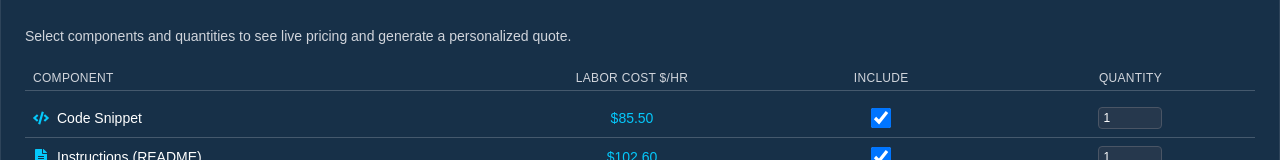
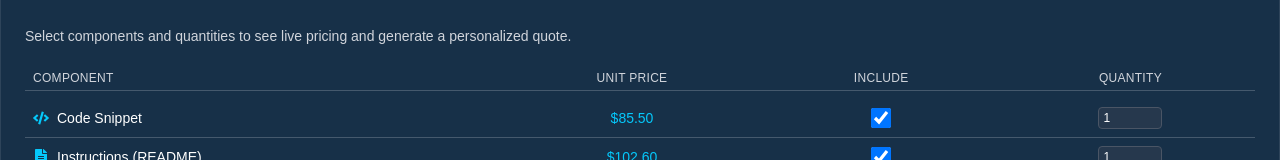
Before and after one commit to tsmithcode/recruiter-showcase, a Next.js app: page /cpq-demo in a window 1280 px wide. Shown: the part 159-319 px from the top of the page. Built offline with nearby package versions, Linux system fonts and the light colour scheme.

Commit message:
Conditional column header name for customer vs manager

```diff
--- a/app/cpq-demo/ComponentTableHeader.tsx
+++ b/app/cpq-demo/ComponentTableHeader.tsx
@@ -10,7 +10,9 @@ export default function ComponentTableHeader({ isManagerView }: Props) {
   return (
     <div className="flex text-gray-300 text-[10px] sm:text-xs uppercase tracking-wide mb-2 border-b border-white/20 pb-1">
       <div className="flex-[2] px-1 sm:px-2">Component</div>
-      <div className="flex-[1] text-center px-1 sm:px-2">Labor Cost $/hr</div>
+      <div className="flex-[1] text-center px-1 sm:px-2">
+        {isManagerView ? 'Labor Cost $/hr' : 'Unit Price'}
+      </div>
       {isManagerView && <div className="flex-[1] text-center px-1 sm:px-2">Hours</div>}
       {isManagerView && <div className="flex-[1] text-center px-1 sm:px-2">Material Cost $/unit</div>}
       {isManagerView && <div className="flex-[1] text-center px-1 sm:px-2">Unit Price</div>}
```
